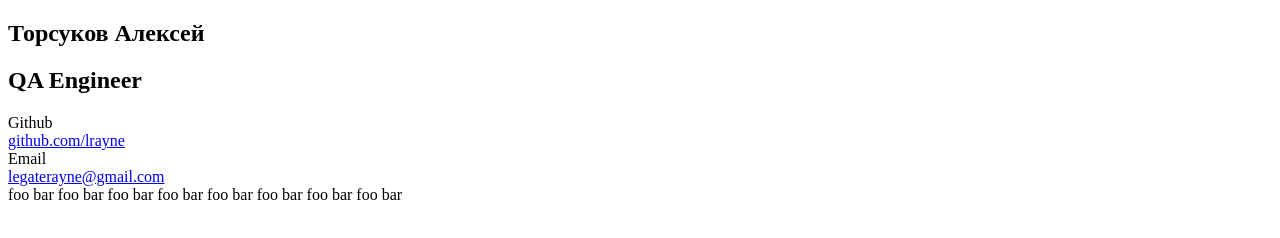
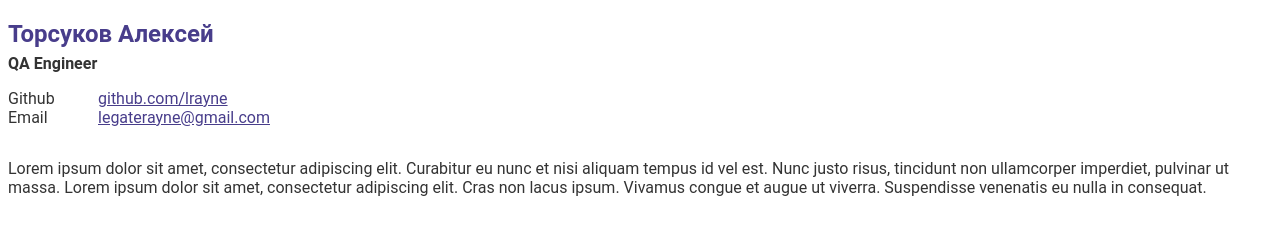
Before and after one commit to atrskv/links, a plain HTML site: page resume.html in a window 1280 px wide. Drawn offline with Linux system fonts and the light colour scheme.

Commit message:
feat: Add styles to the contacts and description

```diff
--- a/css/main.scss
+++ b/css/main.scss
@@ -0,0 +1,38 @@
+$primary-color: #483D8B;
+$secondary-color: #333333;
+
+html {
+    font-family: Roboto, sans-serif;
+}
+
+* {
+    color: $secondary-color;
+}
+
+h1 {
+    color: $primary-color;
+    margin-bottom: 0.25em;
+}
+
+h2 {
+    color: $secondary-color;
+    font-size: 1em;
+    margin-top: 0;
+    margin-bottom: 1em;
+}
+
+a {
+    color: $primary-color;
+}
+
+.contacts {
+    margin-bottom: 2em;
+}
+
+.contact {
+    display: flex;
+
+    &__type {
+        min-width: 90px;
+    }
+}
--- a/resume.html
+++ b/resume.html
@@ -4,6 +4,7 @@
     <meta charset="UTF-8" />
     <meta name="viewport" content="width=device-width, initial-scale=1.0" />
     <title>Торсуков Алексей</title>
+    <link rel="stylesheet" href="css/main.css" />
   </head>
   <body>
     <div class="resume">
@@ -25,7 +26,12 @@
           </div>
         </div>
         <div class="description">
-          foo bar foo bar foo bar foo bar foo bar foo bar foo bar foo bar
+          Lorem ipsum dolor sit amet, consectetur adipiscing elit. Curabitur eu
+          nunc et nisi aliquam tempus id vel est. Nunc justo risus, tincidunt
+          non ullamcorper imperdiet, pulvinar ut massa. Lorem ipsum dolor sit
+          amet, consectetur adipiscing elit. Cras non lacus ipsum. Vivamus
+          congue et augue ut viverra. Suspendisse venenatis eu nulla in
+          consequat.
         </div>
       </section>
     </div>
```
Also changed, not shown: css/main.css, 1 other file.
